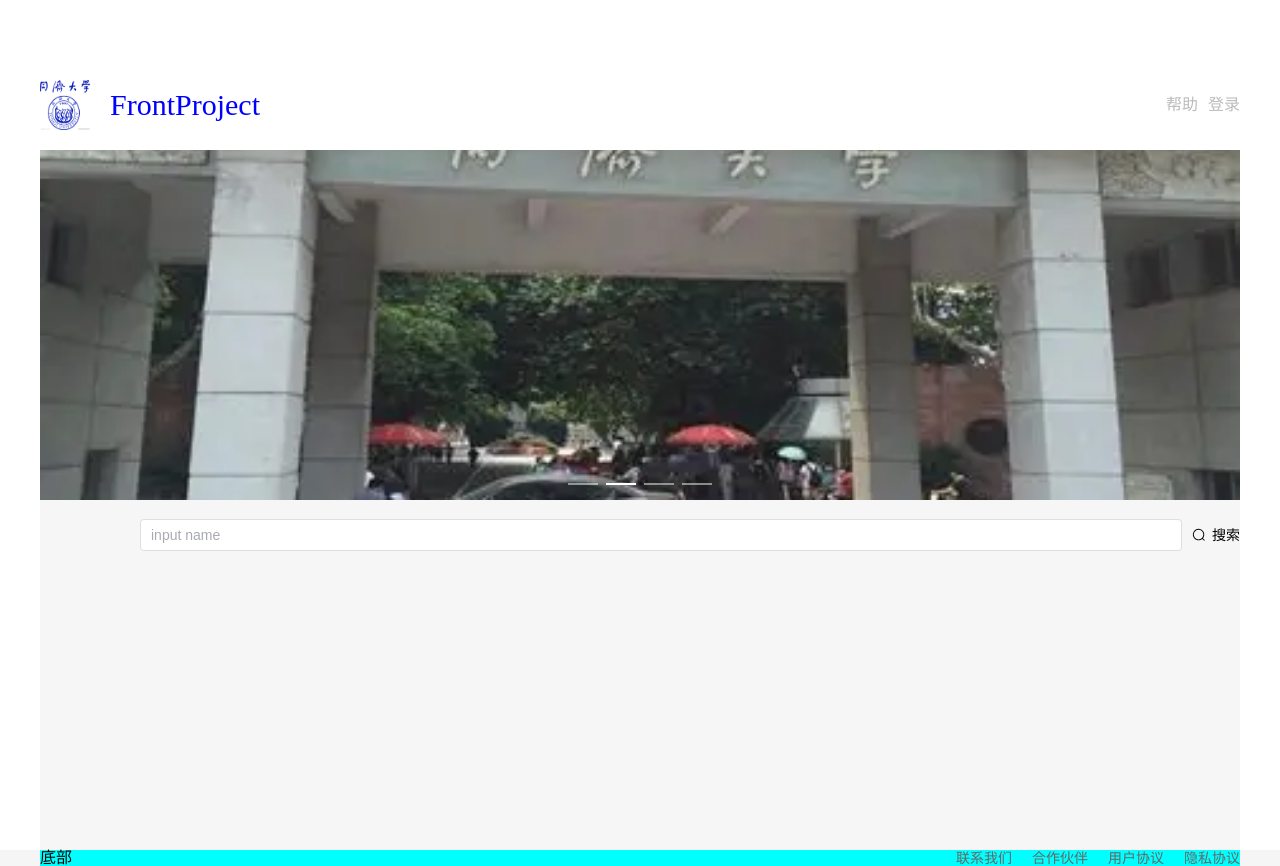
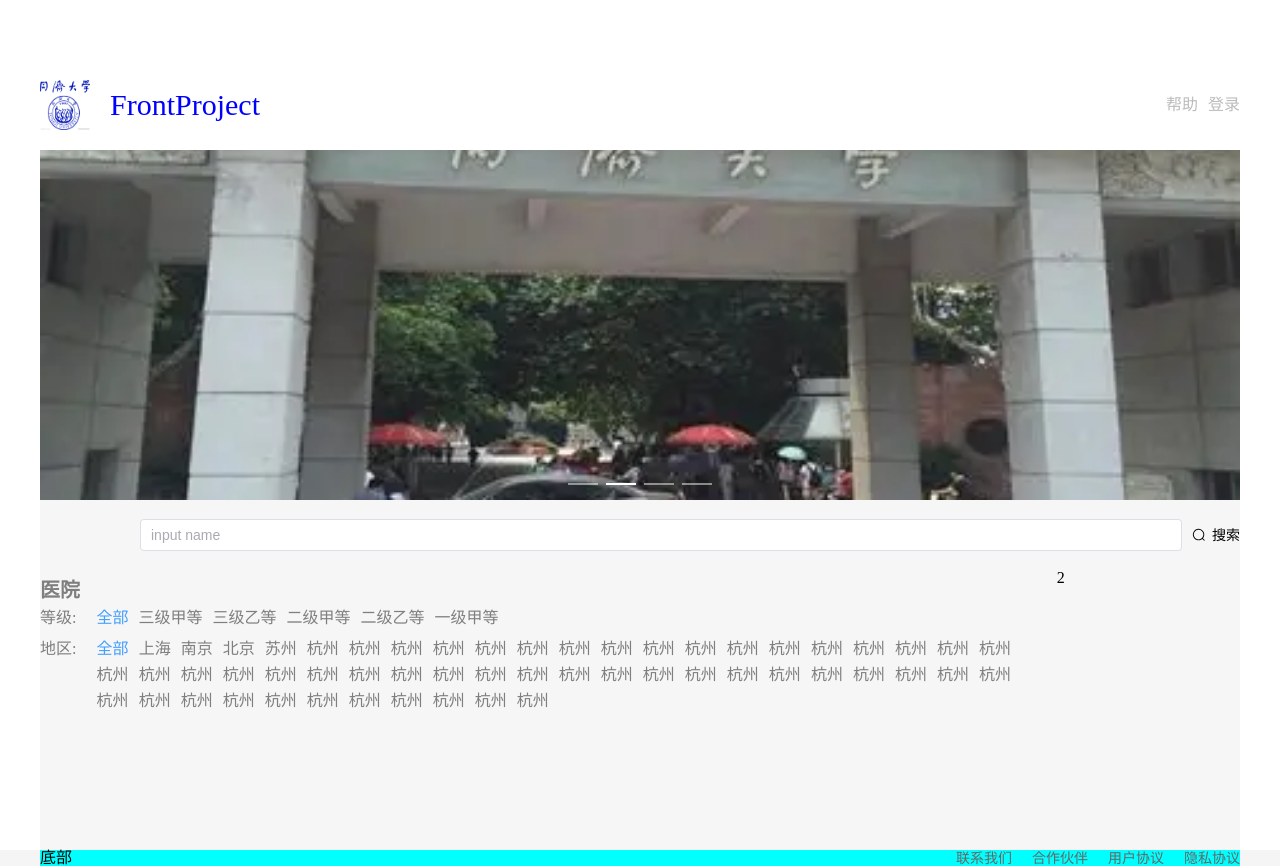
Before and after one commit to bushiheshi/frontend_project, a Vue app: page /home in a window 1280 px wide. Built offline with nearby package versions, Linux system fonts and the light colour scheme.

Commit message:
level,region

```diff
--- a/src/pages/home/index.vue
+++ b/src/pages/home/index.vue
@@ -2,7 +2,19 @@
     <div>
         <!-- 首页轮播图 -->
         <Carousel />
+        <!-- 首页搜索框 -->
         <Search />
+        <!-- 首页展示结构 -->
+        <el-row :gutter="20">
+            <el-col :span="20">
+                <!-- 等级子组件 -->
+                <Level />
+                <!-- 地区子组件 -->
+                <Region />
+            </el-col>
+            <el-col :span="4">2
+            </el-col>
+        </el-row>
 
 
     </div>
@@ -11,5 +23,8 @@
 
 import Carousel from './carousel/index.vue'
 import Search from './search/index.vue'
+
+import Level from './level/index.vue'
+import Region from './region/index.vue'
 </script>
 <style scoped lang="scss"></style>
--- /dev/null
+++ b/src/pages/home/level/index.vue
@@ -0,0 +1,62 @@
+<template>
+    <div class="level">
+        <h1>医院</h1>
+        <div class="content">
+            <div class="left">等级:</div>
+            <ul class="hospital-level">
+                <li class="active">全部</li>
+                <li>三级甲等</li>
+                <li>三级乙等</li>
+                <li>二级甲等</li>
+                <li>二级乙等</li>
+                <li>一级甲等</li>
+            </ul>
+        </div>
+
+    </div>
+</template>
+
+<script setup lang="ts">
+
+</script>
+
+<style scoped lang="scss">
+.level {
+    color: #7f7f7f;
+
+    h1 {
+
+        font-weight: 900;
+        margin: 10px 0;
+        font-size: 20px;
+    }
+
+    .content {
+        display: flex;
+
+        .left {
+            margin-right: 20px;
+        }
+
+        .hospital-level {
+            display: flex;
+
+            li {
+                margin-right: 10px;
+
+                &.active {
+                    color: #409EFF;
+
+                }
+
+            }
+
+            li:hover {
+                cursor: pointer;
+                color: #409EFF;
+            }
+        }
+
+    }
+}
+</style>
--- /dev/null
+++ b/src/pages/home/region/index.vue
@@ -0,0 +1,60 @@
+<template>
+    <div class="region">
+
+        <div class="content">
+            <div class="left">地区:</div>
+            <ul class="hospital-level">
+                <li class="active">全部</li>
+                <li>上海</li>
+                <li>南京</li>
+                <li>北京</li>
+                <li>苏州</li>
+                <li v-for="item in 50" :key="item">杭州</li>
+            </ul>
+        </div>
+
+    </div>
+</template>
+
+<script setup lang="ts">
+
+</script>
+
+<style scoped lang="scss">
+.region {
+    color: #7f7f7f;
+    margin-top:15px;
+
+
+
+    .content {
+        display: flex;
+
+        .left {
+            margin-right: 20px;
+            width: 90px;
+        }
+
+        .hospital-level {
+            display: flex;
+            flex-wrap: wrap;//自动换行
+            li {
+                margin-right: 10px;
+                margin-bottom:10px;
+
+                &.active {
+                    color: #409EFF;
+
+                }
+
+            }
+
+            li:hover {
+                cursor: pointer;
+                color: #409EFF;
+            }
+        }
+
+    }
+}
+</style>
```
